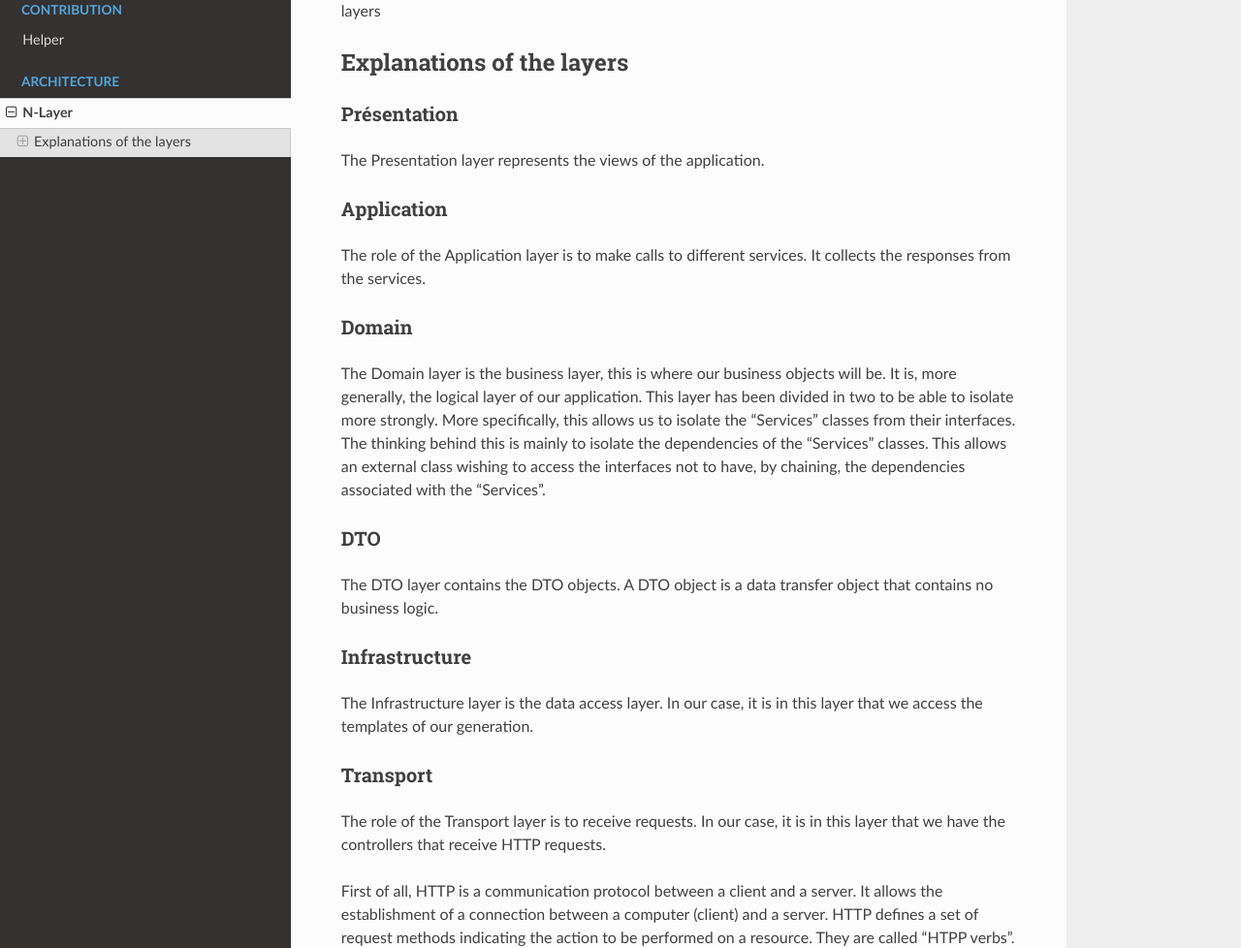
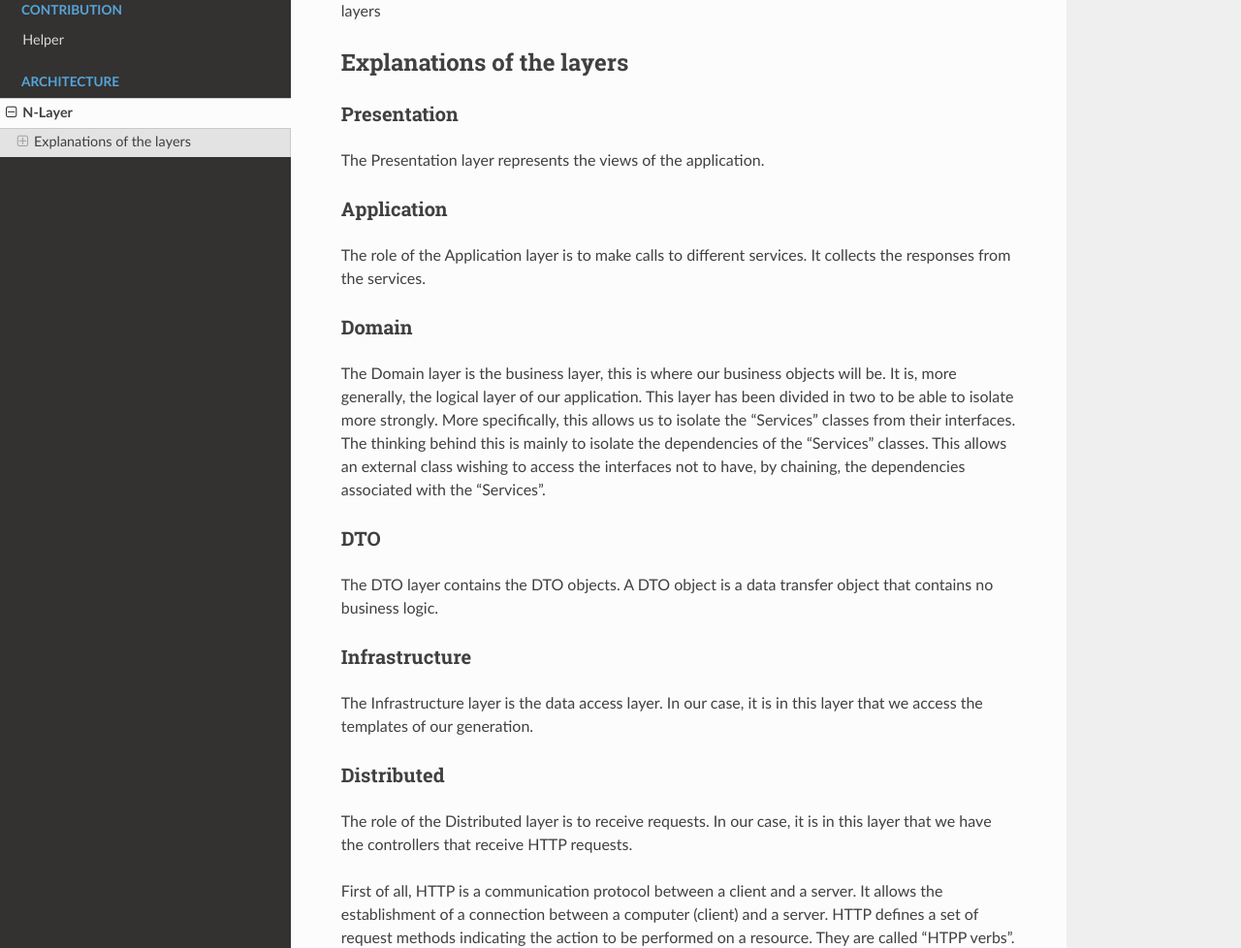
Before and after one commit to jhipster/jhipster-dotnet, a Sphinx documentation site: the page built from docs/Architecture/n-layer.md, in a window 1280 px wide and 1400 px high. Shown: the part 184-1162 px from the top of the window at 97% size. Built offline with Sphinx 7.4.7 and the Read the Docs theme 2.0.0, drawn with Linux system fonts in a browser that asks for light colours.

Commit message:
Correction documentations (#33)
* Correction documentations

```diff
--- a/docs/Architecture/n-layer.md
+++ b/docs/Architecture/n-layer.md
@@ -4,7 +4,7 @@ We use the N-Layer application architecture which consists in splitting the appl
 
 ## Explanations of the layers
 
-### Présentation
+### Presentation
 The Presentation layer represents the views of the application.
 
 ### Application
@@ -19,8 +19,8 @@ The DTO layer contains the DTO objects. A DTO object is a data transfer object t
 ### Infrastructure
 The Infrastructure layer is the data access layer. In our case, it is in this layer that we access the templates of our generation.
 
-### Transport
-The role of the Transport layer is to receive requests. In our case, it is in this layer that we have the controllers that receive HTTP requests.
+### Distributed
+The role of the Distributed layer is to receive requests. In our case, it is in this layer that we have the controllers that receive HTTP requests.
 
 First of all, HTTP is a communication protocol between a client and a server. It allows the establishment of a connection between a computer (client) and a server. HTTP defines a set of request methods indicating the action to be performed on a resource. They are called "HTPP verbs".
 
```
